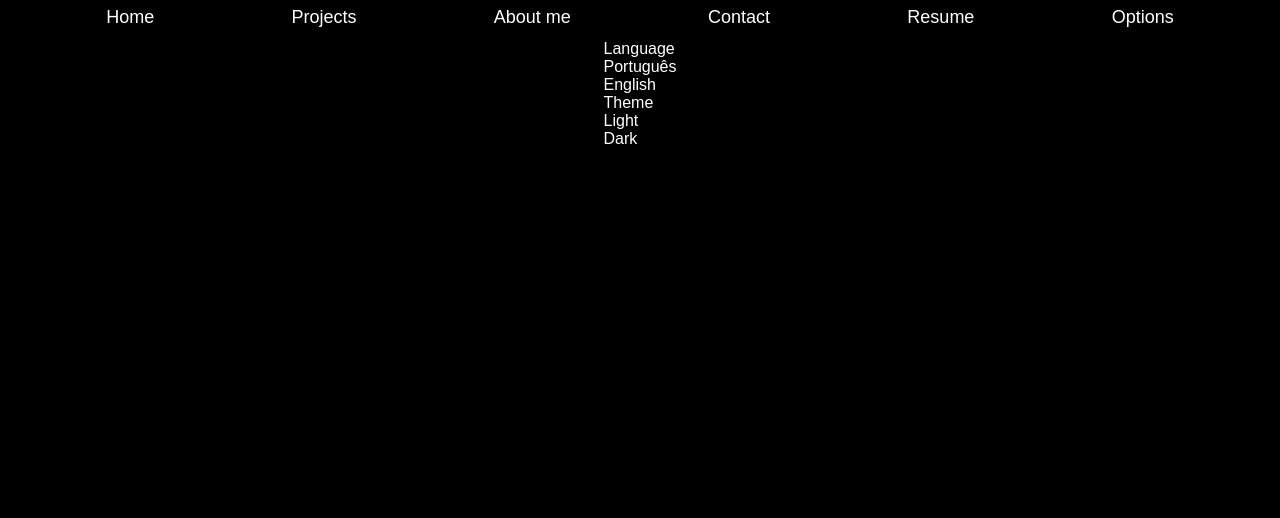
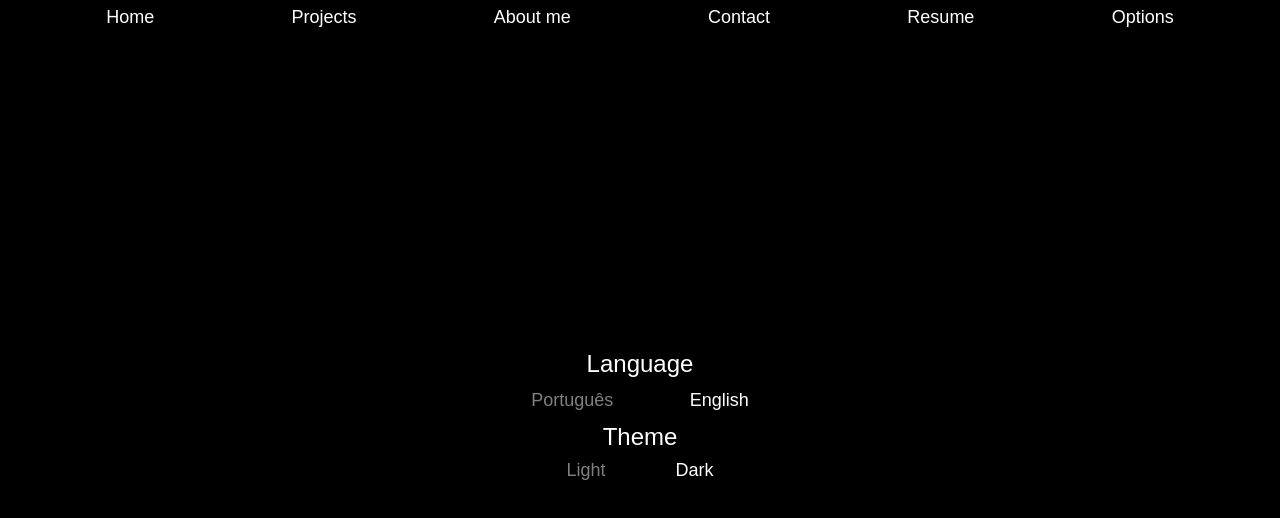
Before and after one commit to JoseLucasapp/joselucasapp-home, a React (Create React App) app: page / in a window 1280 px wide. Both pictures are taken after a click on the item "Options". Shown: the top 518 px of the page. Built offline with nearby package versions, Linux system fonts and the light colour scheme; a web font is replaced by a local one.

Commit message:
feat: theme

```diff
--- a/src/components/Home/styles.css
+++ b/src/components/Home/styles.css
@@ -11,7 +11,7 @@
     justify-content: center;
     width: 340px;
     height: 520px;
-    background-color: #fff;
+    background-color: var(--hover-text);
 }
 
 .home-page-photo img {
--- a/src/components/Options/index.jsx
+++ b/src/components/Options/index.jsx
@@ -7,16 +7,15 @@ const OptionsComponent = ({ ptBr, setPtBr, setDarkTheme, darkTheme }) => {
             <div className="options-selection">
                 <p>{ptBr ? buttons.language.pt : buttons.language.eng}</p>
                 <div className="options-options">
-                    <p onClick={() => setPtBr(true)}>Português</p>
-                    <p onClick={() => setPtBr(false)}>English</p>
+                    <p style={ptBr ? { opacity: 1 } : { opacity: 0.5 }} onClick={() => setPtBr(true)}>Português</p>
+                    <p style={ptBr ? { opacity: 0.5 } : { opacity: 1 }} onClick={() => setPtBr(false)}>English</p>
                 </div>
             </div>
-
             <div className="options-selection">
                 <p>{ptBr ? buttons.theme.pt : buttons.theme.eng}</p>
                 <div className="options-options">
-                    <p onClick={() => setDarkTheme(false)}>{ptBr ? buttons.themes_light.pt : buttons.themes_light.eng}</p>
-                    <p onClick={() => setDarkTheme(true)}>{ptBr ? buttons.themes_dark.pt : buttons.themes_dark.eng}</p>
+                    <p style={darkTheme ? { opacity: 0.5 } : { opacity: 1 }} onClick={() => setDarkTheme(false)}>{ptBr ? buttons.themes_light.pt : buttons.themes_light.eng}</p>
+                    <p style={darkTheme ? { opacity: 1 } : { opacity: 0.5 }} onClick={() => setDarkTheme(true)}>{ptBr ? buttons.themes_dark.pt : buttons.themes_dark.eng}</p>
                 </div>
             </div>
         </section>
--- a/src/components/Options/styles.css
+++ b/src/components/Options/styles.css
@@ -0,0 +1,64 @@
+.options-page-main {
+    display: flex;
+    flex-direction: column;
+    align-items: center;
+    justify-content: center;
+    width: 100%;
+}
+
+.options-selection {
+    display: flex;
+    flex-direction: column;
+    align-items: center;
+    justify-content: center;
+}
+
+.options-selection p {
+    font-size: 24px;
+}
+
+.options-options {
+    display: flex;
+    align-items: center;
+    justify-content: center;
+}
+
+.options-options p {
+    font-size: 18px;
+    padding: 5%;
+    cursor: pointer;
+}
+
+.options-options p::before,
+.options-options p::after {
+    content: "";
+    opacity: 0;
+    transition: opacity 0.2s ease, transform 0.2s ease;
+}
+
+
+.options-options p::before {
+    content: ">>";
+    margin-right: 5px;
+    transform: translateX(-5px);
+}
+
+.options-options p::after {
+    content: "<<";
+    margin-left: 5px;
+    transform: translateX(5px);
+}
+
+.options-options p:hover {
+    font-size: 20px;
+    color: var(--hover-text);
+    text-shadow: 0 0 8px var(--hover-color), 0 0 15px var(--hover-color);
+}
+
+.options-options p:hover::before,
+.options-options p:hover::after {
+    opacity: 1;
+    transform: translateX(0);
+    color: var(--hover-color);
+    text-shadow: 0 0 8px var(--hover-color), 0 0 15px var(--hover-color);
+}
--- a/src/pages/home/index.jsx
+++ b/src/pages/home/index.jsx
@@ -54,7 +54,7 @@ const Home = () => {
 
 
     return (
-        <section className="home" id='description' style={darkTheme ? { backgroundColor: "#000000", color: "#fff" } : { color: "#000000", backgroundColor: "#fff" }}>
+        <section className={`home ${darkTheme ? "dark" : "light"}`} id='description' style={darkTheme ? { backgroundColor: "#000000", color: "#fff" } : { color: "#000000", backgroundColor: "#fff" }}>
             <section className='top'>
                 <ul>
                     {
--- a/src/pages/home/style.css
+++ b/src/pages/home/style.css
@@ -3,6 +3,22 @@
     padding: 0;
     box-sizing: border-box;
 }
+
+:root {
+    --hover-color: #00f7ff;
+    --hover-text: #ffffff;
+}
+
+.light {
+    --hover-color: #004466;
+    --hover-text: #000000;
+}
+
+.dark {
+    --hover-color: #00f7ff;
+    --hover-text: #ffffff;
+}
+
 
 html,
 body {
@@ -71,14 +87,14 @@ body {
 
 .top ul li:hover {
     font-size: 20px;
-    color: #fff;
-    text-shadow: 0 0 8px #00f7ff, 0 0 15px #00f7ff;
+    color: var(--hover-text);
+    text-shadow: 0 0 8px var(--hover-color), 0 0 15px var(--hover-color);
 }
 
 .top ul li:hover::before,
 .top ul li:hover::after {
     opacity: 1;
     transform: translateX(0);
-    color: #00f7ff;
-    text-shadow: 0 0 8px #00f7ff, 0 0 15px #00f7ff;
+    color: var(--hover-color);
+    text-shadow: 0 0 8px var(--hover-color), 0 0 15px var(--hover-color);
 }
```
